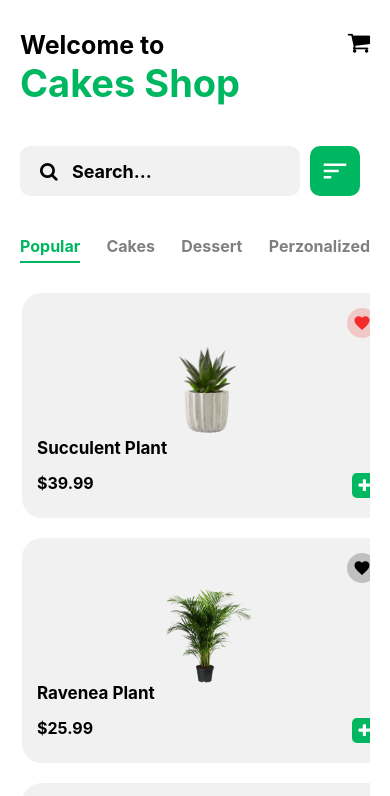
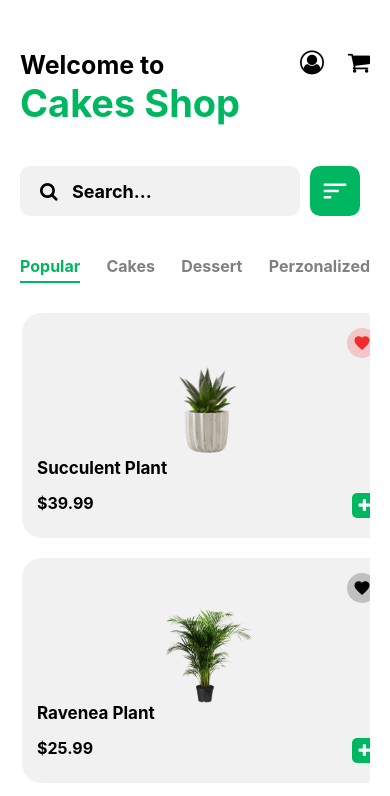
Before and after one commit to HectorBusSan/Cake, a React Native app: screen /Home in a window 390 px wide. Shown: the top 796 px of the page. Built offline with nearby package versions, Linux system fonts and the light colour scheme.

Commit message:
Agregando el icon User

```diff
--- a/view/screens/HomeScreen.js
+++ b/view/screens/HomeScreen.js
@@ -74,7 +74,10 @@ const HomeScreen=({navigation})=>{
                     <Text style={{fontSize:25,fontWeight:"bold"}}>Welcome to </Text>
                     <Text style={{fontSize:38,fontWeight:"bold",color:COLORS.green}}>Cakes Shop</Text>
                 </View>
-                <FontAwesome name="shopping-cart" size={24}/>
+                <View style={{display:"flex", flexDirection:"row", width:"20%", justifyContent:"space-between"}}>
+                    <FontAwesome name="user-circle-o" size={24} color="black" />
+                    <FontAwesome name="shopping-cart" size={24} />
+                </View>
             </View>
                 <View style={{marginTop:30, flexDirection:"row", alignItems:"center"}}>
                     <View style={style.searchContainer}>
@@ -101,7 +104,7 @@ const HomeScreen=({navigation})=>{
 // renderItem={({item})=><Card product={item}/>}
 const style=StyleSheet.create({
     header:{
-        marginTop:30,
+        marginTop:50,
         flexDirection:"row",
         justifyContent:"space-between",
     },
```
